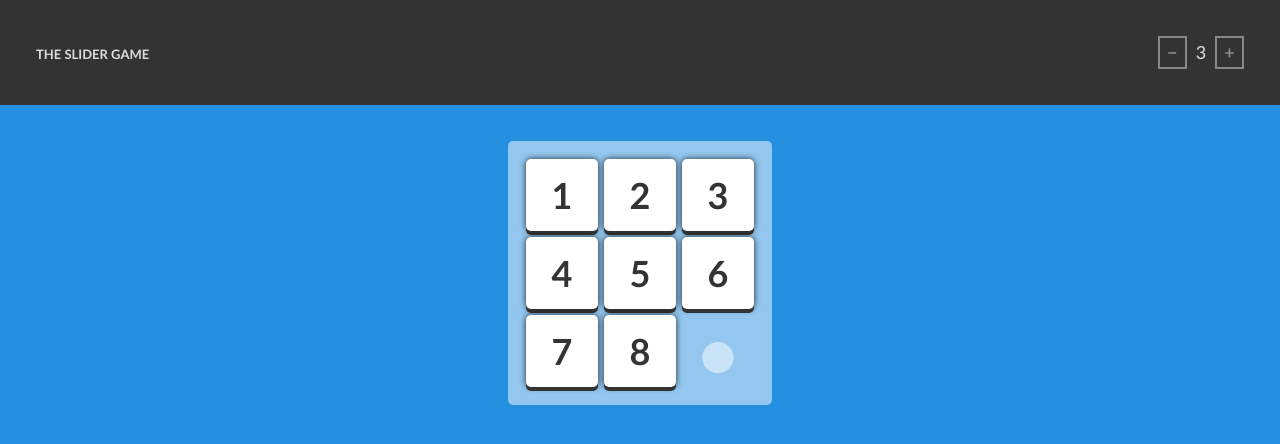
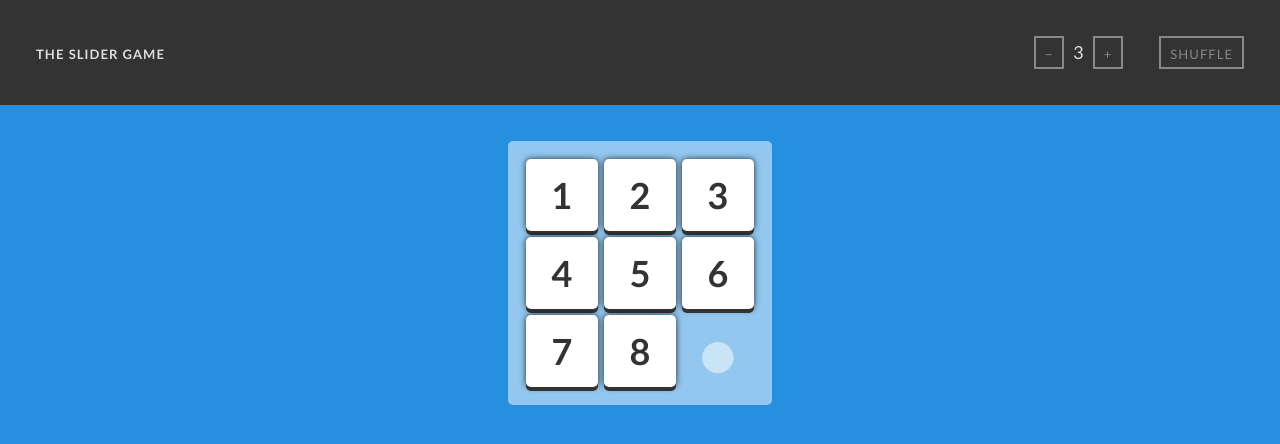
Before and after one commit to vajdagabor/sliding-puzzle, a React (Vite) app: page / in a window 1280 px wide. Shown: the top 444 px of the page. Built offline with nearby package versions, Linux system fonts and the light colour scheme.

Commit message:
Add shuffle button

```diff
--- a/src/App.tsx
+++ b/src/App.tsx
@@ -1,8 +1,9 @@
 import { useState, useEffect } from 'react'
 import { Board } from './Board'
-import { move, newFields } from './model'
+import { move, newFields, newFieldsShuffled } from './model'
 import { Header } from './Header'
 import { Counter } from './Counter'
+import { Button } from './Button'
 
 export function App() {
   const [size, setSize] = useState(3)
@@ -16,6 +17,10 @@ export function App() {
     setFields(fs => move(index, size, fs))
   }
 
+  function handleShuffleClick() {
+    setFields(newFieldsShuffled(size))
+  }
+
   const shrink = () => setSize(s => s - 1)
   const grow = () => setSize(s => s + 1)
 
@@ -23,6 +28,7 @@ export function App() {
     <>
       <Header title="The Slider Game">
         <Counter n={size} onDecrement={shrink} onIncrement={grow} />
+        <Button label="Shuffle" onClick={handleShuffleClick} />
       </Header>
       <main>
         <Board size={size} fields={fields} onFieldClick={handleFieldClick} />
--- a/src/styles/global.css
+++ b/src/styles/global.css
@@ -27,6 +27,11 @@
   --color-primary: var(--c-blue);
 }
 
+@define-mixin petite-caps {
+  font-variant-caps: all-petite-caps;
+  letter-spacing: 0.1ch;
+}
+
 html {
   @mixin theme-light;
 
@@ -52,17 +57,19 @@ main {
 }
 
 .Header__Title {
+  @mixin petite-caps;
+
   flex-grow: 1;
-  font-variant-caps: all-petite-caps;
   font-weight: bold;
 }
 
 .Header__Tools {
+  display: flex;
+  gap: 2rem;
   flex-grow: 0;
 }
 
 .Counter {
-  color: var(--color-subtle);
   span {
     padding: 0 0.5em;
     color: var(--color-normal);
@@ -70,9 +77,11 @@ main {
 }
 
 .Button {
-  padding: 0.3em 0.4em;
+  @mixin petite-caps;
+
+  padding: 0.3em 0.5em;
   border: 2px solid var(--color-subtle);
-  font-weight: bold;
+  color: var(--color-subtle);
   cursor: pointer;
 
   &:hover {
```
